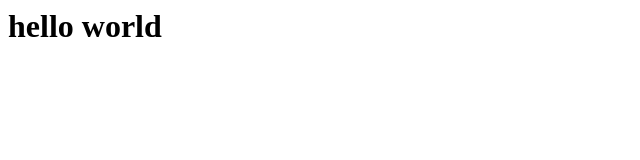
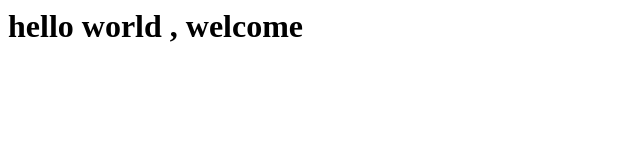
Before and after one commit to boredcoder69/newproject, a plain HTML site: page index.html in a window 1280 px wide. Shown: the whole page, without its empty margins (0-640 px from the left). Drawn offline with Linux system fonts and the light colour scheme.

Commit message:
Update index.html

```diff
--- a/index.html
+++ b/index.html
@@ -1,4 +1,4 @@
 <html>
     <head><title>webpage</title></head>
-    <body> <h1>hello world</h1></body>
+    <body> <h1>hello world , welcome</h1></body>
 </html>
```
